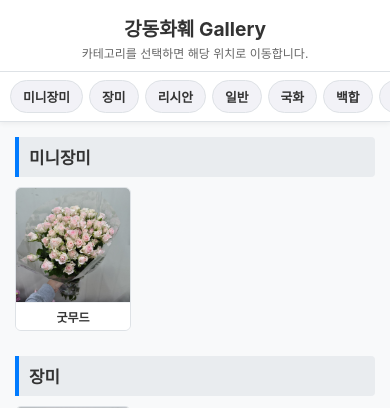
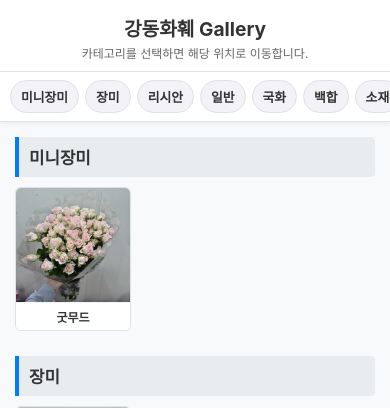
Before and after one commit to ggumtl/kdflower, a FastAPI app: page / in a window 390 px wide. Shown: the top 408 px of the page. Run offline with FastAPI, Linux system fonts and the light colour scheme; data comes from the database, SQL or seed files in the repository.

Commit message:
Improve mobile UI for admin views 5

```diff
--- a/templates/index.html
+++ b/templates/index.html
@@ -55,7 +55,7 @@
             background-color: #f2f2f7;
             color: var(--text-color);
             border: 1px solid var(--border-color);
-            padding: 6px 12px;
+            padding: 6px 10px;
             border-radius: 20px;
             font-size: 0.8rem;
             font-weight: 600;
```
